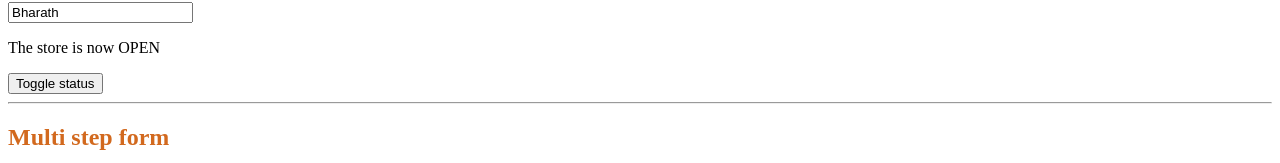
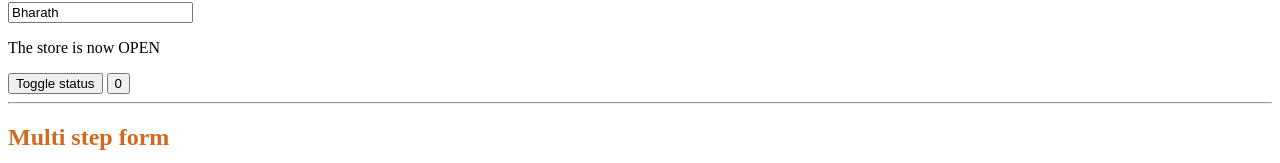
Before and after one commit to Bharath-code/svelte_projects, a SvelteKit app in the folder learn-svelte-5/: page / in a window 1280 px wide. Shown: the part 284-447 px from the top of the page. Built offline with nearby package versions, Linux system fonts and the light colour scheme.

Commit message:
learn to create store for complex state and learn to use class than function

```diff
--- a/learn-svelte-5/src/routes/+page.svelte
+++ b/learn-svelte-5/src/routes/+page.svelte
@@ -1,6 +1,7 @@
 <script>
 	import Header from './Header.svelte';
 	import FormState from './FormState.svelte';
+	import NewState from './store.svelte';
 
 	let name = $state('Bharath');
 	let status = $state('OPEN');
@@ -9,6 +10,8 @@
 	function toggle() {
 		status = status === 'OPEN' ? 'CLOSED' : 'OPEN';
 	}
+
+	const newState = new NewState();
 </script>
 
 <Header {name}>
@@ -22,6 +25,6 @@
 
 <p>The store is now {status}</p>
 <button onclick={toggle}>Toggle status</button>
-
+<button onclick={() => newState.up()}>{newState.value}</button>
 <hr />
 <FormState />
--- /dev/null
+++ b/learn-svelte-5/src/routes/store.svelte.js
@@ -0,0 +1,15 @@
+export default class NewStore {
+	value = $state(0);
+
+	up() {
+		this.value++;
+	}
+
+	down() {
+		this.value--;
+	}
+
+	reset() {
+		this.value = 0;
+	}
+}
```
